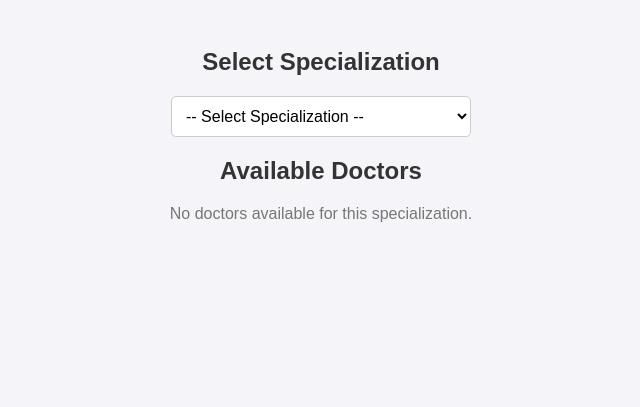
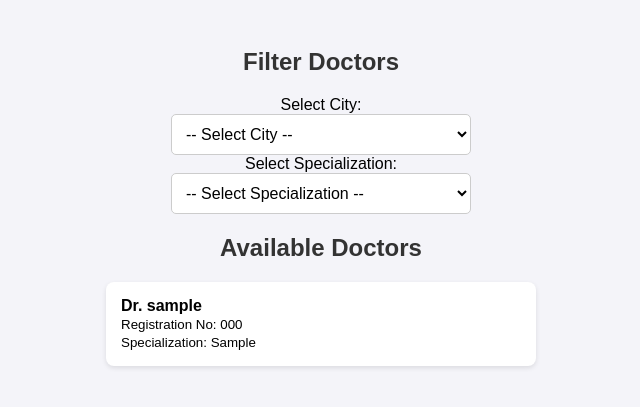
Before and after one commit to aeshaladani/SheCares, a Django app: page /accounts/recommend-doctor/ in a window 1280 px wide. Shown: the top 407 px of the page, without its empty margins (319-959 px from the left). Run offline with Django 4.2, Linux system fonts and the light colour scheme; tables that the repository leaves empty hold one stand-in row (values such as "Sample post").

Commit message:
filter_city

```diff
--- a/accounts/forms.py
+++ b/accounts/forms.py
@@ -14,12 +14,14 @@ class DoctorSignupForm(UserCreationForm):
     registration_number = forms.CharField(max_length=50)
     specialization = forms.CharField(max_length=100)  # Added Specialization
     age = forms.IntegerField(required=True)
+    city = forms.CharField(max_length=100, required=True)
     class Meta:
         model = User
-        fields = ['username', 'email', 'password1', 'password2','registration_number', 'specialization','age']
+        fields = ['username', 'email', 'password1', 'password2','registration_number', 'specialization','age','city']
 
 class PatientSignupForm(UserCreationForm):
     age = forms.IntegerField(required=True)
+    # city = forms.CharField(max_length=100, required=True)
 
     class Meta:
         model = User
--- a/accounts/models.py
+++ b/accounts/models.py
@@ -11,6 +11,7 @@ class User(AbstractUser):
     role = models.CharField(max_length=10, choices=ROLE_CHOICES, default="patient")
     profile_picture = models.ImageField(upload_to='profile_pictures/', blank=True, null=True)
     age = models.IntegerField(null=True, blank=True)  # Add age field
+
     def __str__(self):
         return self.username
 
@@ -32,6 +33,7 @@ class DoctorProfile(models.Model):
     registration_number = models.CharField(max_length=20, default="Not Registered")
     specialization = models.CharField(max_length=100, default="General")
     account_id = models.ForeignKey(User, on_delete=models.CASCADE, related_name='doctor_account', to_field='id',  null=True, blank=True)
+    city = models.CharField(max_length=255, default="Default")
 
     class Meta:
         db_table = "doctor_table"
--- a/accounts/templates/accounts/recommend_doctor.html
+++ b/accounts/templates/accounts/recommend_doctor.html
@@ -79,7 +79,36 @@
         }
     </style>
 </head>
-<body>
+{% comment %} <body>
+    <h2>Select City</h2>
+    <form method="GET">
+        <select name="city" onchange="this.form.submit()">
+            <option value="">-- Select City--</option>
+            <option value="your_city" {% if selected_city == 'your_city' %}selected{% endif %}>Your City</option>
+        {% for city in cities %}
+            <option value="{{ city }}" {% if selected_city == city %}selected{% endif %}>
+                {{ city }}
+            </option>
+            {% endfor %}
+        </select>
+    </form>
+
+    <h2>Available Doctors</h2>
+    {% if doctors %}
+        <ul>
+            {% for doctor in doctors %}
+                <li>
+                    <strong>Dr. {{ doctor.0 }}</strong><br>
+                    <small>Registration No: {{ doctor.1 }}</small><br>
+                    <small>Specialization: {{ doctor.2 }}</small>
+                </li>
+            {% endfor %}
+        </ul>
+    {% else %}
+        <p>No doctors available for this specialization.</p>
+    {% endif %}
+
+
     <h2>Select Specialization</h2>
     <form method="GET">
         <select name="specialization" onchange="this.form.submit()">
@@ -106,5 +135,68 @@
     {% else %}
         <p>No doctors available for this specialization.</p>
     {% endif %}
+
+
+
+    {% comment %} <h2>Available Doctors</h2>
+{% if doctors %}
+    <ul>
+        {% for doctor in doctors %}
+            <li>
+                <strong>Dr. {{ doctor.0 }}</strong><br>
+                <small>Registration No: {{ doctor.1 }}</small><br>
+                <small>Specialization: {{ doctor.2 }}</small><br>
+                <small>City: {{ doctor.3 }}</small>
+            </li>
+        {% endfor %}
+    </ul>
+{% else %}
+    <p>No doctors available for this specialization and city.</p>
+{% endif %} {% endcomment %}
+
+{% comment %}</body> {% endcomment %}
+<body>
+    <h2>Filter Doctors</h2>
+    <form method="GET">
+        <!-- City Selection -->
+        <label for="city">Select City:</label>
+        <select name="city" id="city" onchange="this.form.submit()">
+            <option value="">-- Select City --</option>
+            {% for city in cities %}
+                <option value="{{ city }}" {% if selected_city == city %}selected{% endif %}>
+                    {{ city }}
+                </option>
+            {% endfor %}
+        </select>
+
+        <br>
+
+        <!-- Specialization Selection -->
+        <label for="specialization">Select Specialization:</label>
+        <select name="specialization" id="specialization" onchange="this.form.submit()">
+            <option value="">-- Select Specialization --</option>
+            {% for spec in specializations %}
+                <option value="{{ spec }}" {% if selected_specialization == spec %}selected{% endif %}>
+                    {{ spec }}
+                </option>
+            {% endfor %}
+        </select>
+    </form>
+
+    <h2>Available Doctors</h2>
+    {% if doctors %}
+        <ul>
+            {% for doctor in doctors %}
+                <li>
+                    <strong>Dr. {{ doctor.0 }}</strong><br>
+                    <small>Registration No: {{ doctor.1 }}</small><br>
+                    <small>Specialization: {{ doctor.2 }}</small>
+                </li>
+            {% endfor %}
+        </ul>
+    {% else %}
+        <p>No doctors available for this selection.</p>
+    {% endif %}
 </body>
+
 </html>
--- a/accounts/templates/accounts/signup.html
+++ b/accounts/templates/accounts/signup.html
@@ -1,4 +1,6 @@
 <h2>Sign up as {{ role }}</h2>
+
+
 <form method="post">
     {% csrf_token %}
     {{ form.as_p }}
--- a/accounts/views.py
+++ b/accounts/views.py
@@ -129,34 +129,156 @@ def select_role_view(request):
 #         'selected_specialization': selected_specialization
 #     })
 
+# def recommend_doctor_view(request):
+#     """Fetch specializations and doctors based on selection using raw MySQL queries"""
+
+#     with connection.cursor() as cursor:
+#         # Get distinct specializations from the database
+#         cursor.execute("SELECT DISTINCT specialization FROM doctor_table")
+#         specializations = [row[0] for row in cursor.fetchall()]
+
+#         # Get selected specialization from user input
+#         selected_specialization = request.GET.get('specialization', '').lower()
+
+#         # Fetch doctors based on the selected specialization
+#         doctors = []
+#         if selected_specialization:
+#             cursor.execute("""
+#                 SELECT accounts_user.username, doctor_table.registration_number, doctor_table.specialization
+#                 FROM doctor_table
+#                 JOIN accounts_user ON doctor_table.user_id = accounts_user.id
+#                 WHERE doctor_table.specialization = LOWER(%s)
+#             """, [selected_specialization])
+
+#             doctors = cursor.fetchall()  # Returns list of tuples (username, registration_number, specialization)
+
+#     return render(request, 'accounts/recommend_doctor.html', {
+#         'specializations': specializations,
+#         'doctors': doctors,
+#         'selected_specialization': selected_specialization
+#     })
+# def recommend_doctor_view(request):
+#     selected_specialization = request.GET.get('specialization', '')
+#     selected_city = request.GET.get('city', '')
+
+#     with connection.cursor() as cursor:
+#         # Fetch all available specializations
+#         cursor.execute("SELECT DISTINCT specialization FROM doctor_table")
+#         specializations = [row[0] for row in cursor.fetchall()]
+
+#         # Fetch all available cities
+#         cursor.execute("SELECT DISTINCT city FROM accounts_user")
+#         cities = [row[0] for row in cursor.fetchall()]
+
+#         # Query to filter doctors based on specialization and city using INNER JOIN
+#         query = """
+#             SELECT u.first_name, d.registration_number, d.specialization, u.city
+#             FROM doctor_table d
+#             INNER JOIN accounts_user u
+#             ON d.id = u.id
+#             WHERE (%s IS NULL OR d.specialization = %s)
+#             AND (%s IS NULL OR u.city = %s);
+#         """
+#         cursor.execute(query, (selected_specialization or None, selected_specialization, selected_city or None, selected_city))
+#         doctors = cursor.fetchall()
+
+#     return render(request, 'recommend_doctor.html', {
+#         'specializations': specializations,
+#         'selected_specialization': selected_specialization,
+#         'cities': cities,
+#         'selected_city': selected_city,
+#         'doctors': doctors
+#     })
+
+from django.shortcuts import render
+from django.db import connection
+
+# def recommend_doctor_view(request):
+#     selected_city = request.GET.get('city', '')
+#     selected_specialization = request.GET.get('specialization', '')
+
+#     with connection.cursor() as cursor:
+#         # 🔹 Get unique cities (If stored in accounts_user)
+#         cursor.execute("SELECT DISTINCT city FROM doctor_table")
+#         cities = [row[0] for row in cursor.fetchall()]
+
+#         # 🔹 Get unique specializations
+#         cursor.execute("SELECT DISTINCT specialization FROM doctor_table")
+#         specializations = [row[0] for row in cursor.fetchall()]
+
+#         # 🔹 Fetch doctors based on selected city and specialization
+#         query = """
+#         SELECT au.username,  dt.registration_number ,dt.specialization
+#         FROM doctor_table dt
+#         JOIN accounts_user au ON dt.user_id = au.id
+#         """
+
+#         params = []
+
+#         if selected_city:
+#             query += " AND dt.city = %s"
+#             params.append(selected_city)
+
+#         if selected_specialization:
+#             query += " AND dt.specialization = %s"
+#             params.append(selected_specialization)
+
+#         cursor.execute(query, params)
+#         doctors = cursor.fetchall()
+
+#     return render(request, 'accounts/recommend_doctor.html', {
+#         'cities': cities,
+#         'specializations': specializations,
+#         'selected_city': selected_city,
+#         'selected_specialization': selected_specialization,
+#         'doctors': doctors
+#     })
+
 def recommend_doctor_view(request):
-    """Fetch specializations and doctors based on selection using raw MySQL queries"""
+    selected_city = request.GET.get('city', '')
+    selected_specialization = request.GET.get('specialization', '')
 
     with connection.cursor() as cursor:
-        # Get distinct specializations from the database
+        # 🔹 Get unique cities from doctor_table
+        cursor.execute("SELECT DISTINCT city FROM doctor_table")
+        cities = [row[0] for row in cursor.fetchall() if row[0]]
+
+        # 🔹 Get unique specializations
         cursor.execute("SELECT DISTINCT specialization FROM doctor_table")
         specializations = [row[0] for row in cursor.fetchall()]
 
-        # Get selected specialization from user input
-        selected_specialization = request.GET.get('specialization', '').lower()
+        # 🔹 Fetch doctors based on selected city and specialization
+        query = """
+        SELECT au.username, dt.registration_number, dt.specialization, dt.city
+        FROM doctor_table dt
+        JOIN accounts_user au ON dt.user_id = au.id
+        """
+        params = []
+        conditions = []
 
-        # Fetch doctors based on the selected specialization
-        doctors = []
+        # Apply filters only if values are selected
+        if selected_city:
+            conditions.append("dt.city = %s")
+            params.append(selected_city)
         if selected_specialization:
-            cursor.execute("""
-                SELECT accounts_user.username, doctor_table.registration_number, doctor_table.specialization
-                FROM doctor_table
-                JOIN accounts_user ON doctor_table.user_id = accounts_user.id
-                WHERE doctor_table.specialization = LOWER(%s)
-            """, [selected_specialization])
+            conditions.append("dt.specialization = %s")
+            params.append(selected_specialization)
 
-            doctors = cursor.fetchall()  # Returns list of tuples (username, registration_number, specialization)
+        # Add WHERE clause only if there are conditions
+        if conditions:
+            query += " WHERE " + " AND ".join(conditions)
+
+        cursor.execute(query, params)
+        doctors = cursor.fetchall()
 
     return render(request, 'accounts/recommend_doctor.html', {
+        'cities': cities,
         'specializations': specializations,
-        'doctors': doctors,
-        'selected_specialization': selected_specialization
+        'selected_city': selected_city,
+        'selected_specialization': selected_specialization,
+        'doctors': doctors
     })
+
 
 # Aishna
 def signup_view(request, role):
@@ -208,12 +330,13 @@ def signup_view(request, role):
                 user_id = cursor.fetchone()[0]
 
             if role == 'doctor':
+                city = user_data.get('city', 'Default City')
                 # Insert doctor profile into the doctor_table
                 with connection.cursor() as cursor:
                     cursor.execute("""
-                        INSERT INTO doctor_table (user_id, registration_number, specialization)
-                        VALUES (%s, %s, %s)
-                    """, [user_id, user_data.get('registration_number', 'default_registration_number'), user_data.get('specialization', 'default_specialization')])
+                        INSERT INTO doctor_table (user_id, registration_number, specialization,city)
+                        VALUES (%s, %s, %s,%s)
+                    """, [user_id, user_data.get('registration_number', 'default_registration_number'), user_data.get('specialization', 'default_specialization'),city])
             else:
                 # Insert patient profile into the accounts_patient_profile_table
                 with connection.cursor() as cursor:
```
Also changed, not shown: accounts/migrations/0009_user_city.py (added).
